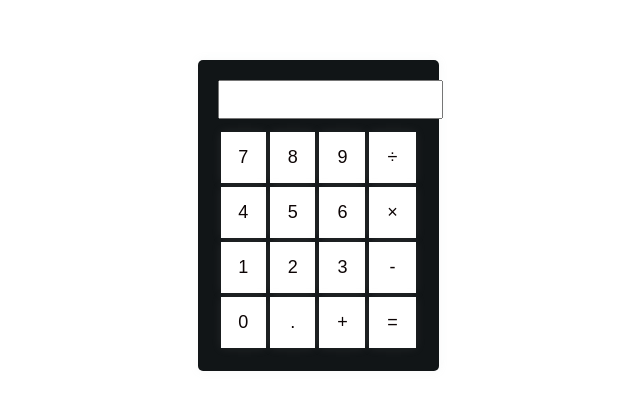
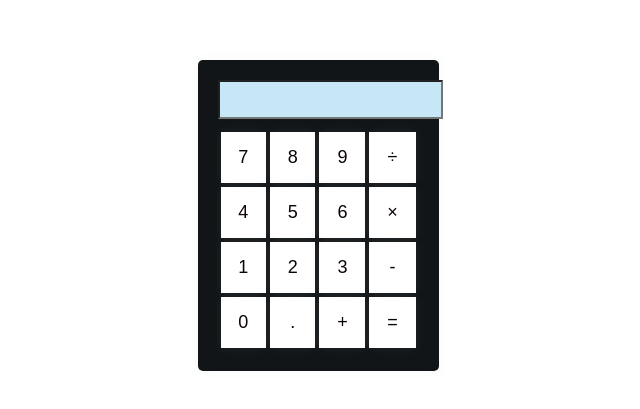
Before and after one commit to Folayowon/Calculator-Project, a plain HTML site: page index.html in a window 1280 px wide. Shown: the part 185-594 px from the top of the page, without its empty margins (322-962 px from the left). Drawn offline with Linux system fonts and the light colour scheme.

Commit message:
latest updates

```diff
--- a/styles.css
+++ b/styles.css
@@ -20,6 +20,8 @@ input[type="text"] {
     width: 100%;
     padding: 10px;
     margin-bottom: 10px;
+    background-color: #c8e7f6;
+
 }
 
 table {
```
